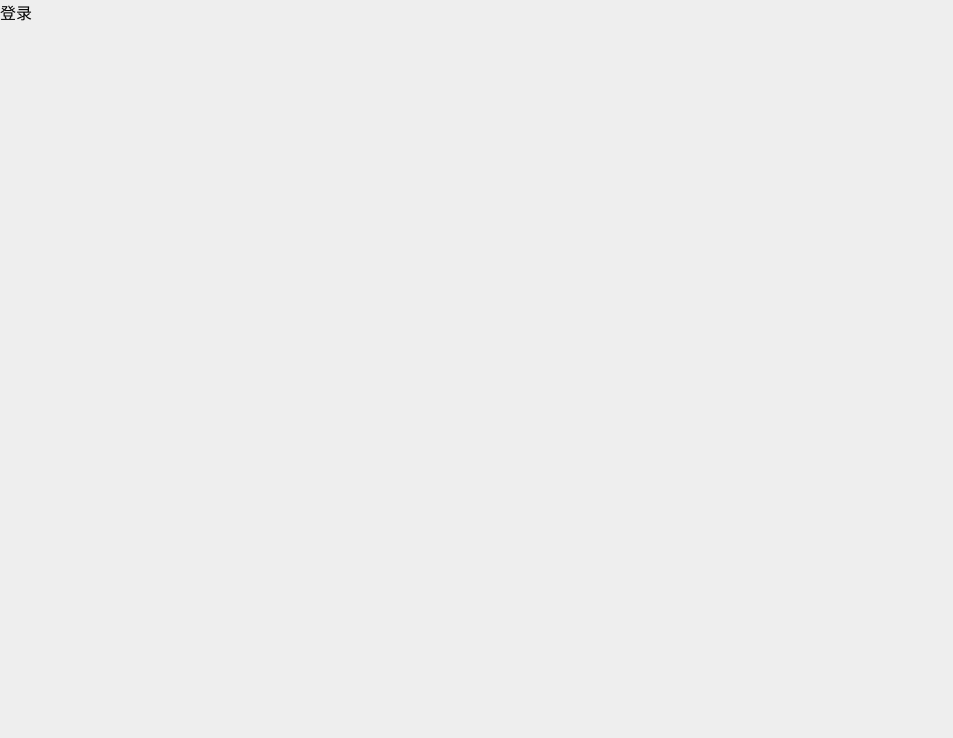
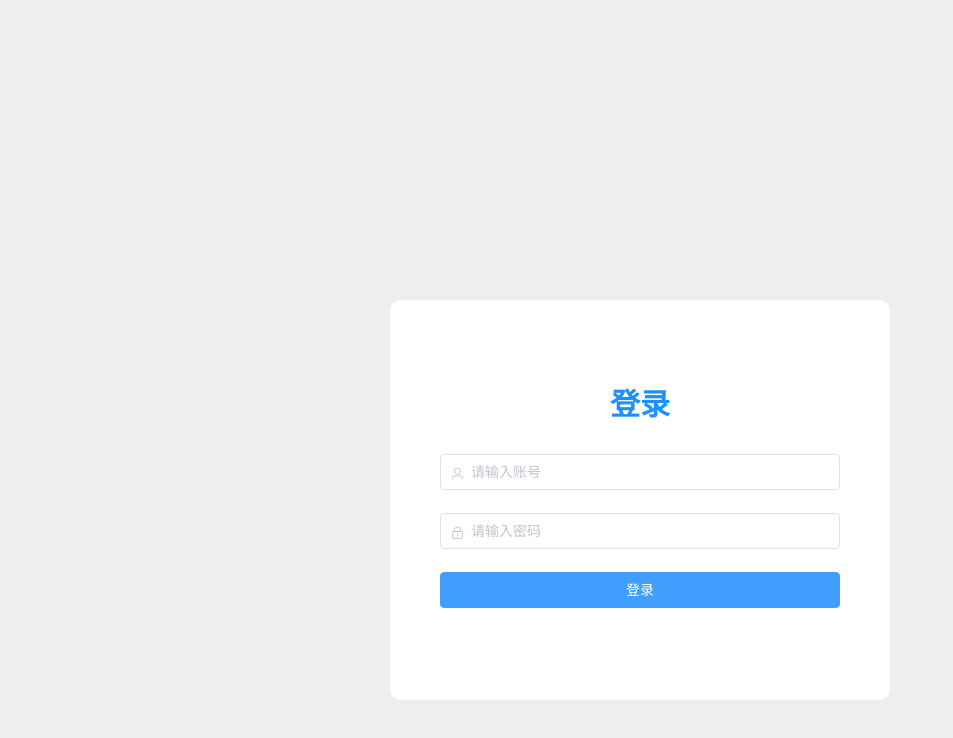
Before and after one commit to Zeacorn/library-management-vue, a Vue app: page /login in a window 1280 px wide. Shown: the top 738 px of the page, without its empty margins (0-953 px from the left). Built offline with nearby package versions, Linux system fonts and the light colour scheme.

Commit message:
新增登录页面

```diff
--- a/src/views/login/Login.vue
+++ b/src/views/login/Login.vue
@@ -1,12 +1,45 @@
 <template>
-  <div>
-    登录
+  <div style="height: 100vh; overflow: hidden">
+    <div style="width: 500px; height: 400px; background-color: white; border-radius: 10px; margin: 300px auto; padding: 50px">
+      <div style="margin: 30px; text-align: center; font-size: 30px; font-weight: bold; color: dodgerblue">登录</div>
+      <el-form :model="admin" ref="loginForm">
+        <el-form-item prop="username">
+          <el-input placeholder="请输入账号" prefix-icon="el-icon-user" v-model="admin.username"></el-input>
+        </el-form-item>
+        <el-form-item prop="password">
+          <el-input placeholder="请输入密码" show-password prefix-icon="el-icon-lock" v-model="admin.password"></el-input>
+        </el-form-item>
+        <el-form-item>
+          <el-button style="width: 100%" type="primary" @click="login">登录</el-button>
+        </el-form-item>
+      </el-form>
+    </div>
   </div>
 </template>
 
 <script>
+import request from "@/utils/request";
+
 export default {
-  name: "Login"
+  name: "Login",
+  data() {
+    return {
+      admin: {}
+    }
+  },
+  methods: {
+    login() {
+      request.post('/admin/login',this.admin).then(res => {
+        if(res.code == '200'){
+          this.$notify.success('登录成功')
+          this.$router.push('/')
+        }
+        else{
+          this.$notify.error(res.msg)
+        }
+      })
+    }
+  }
 }
 </script>
 
```
